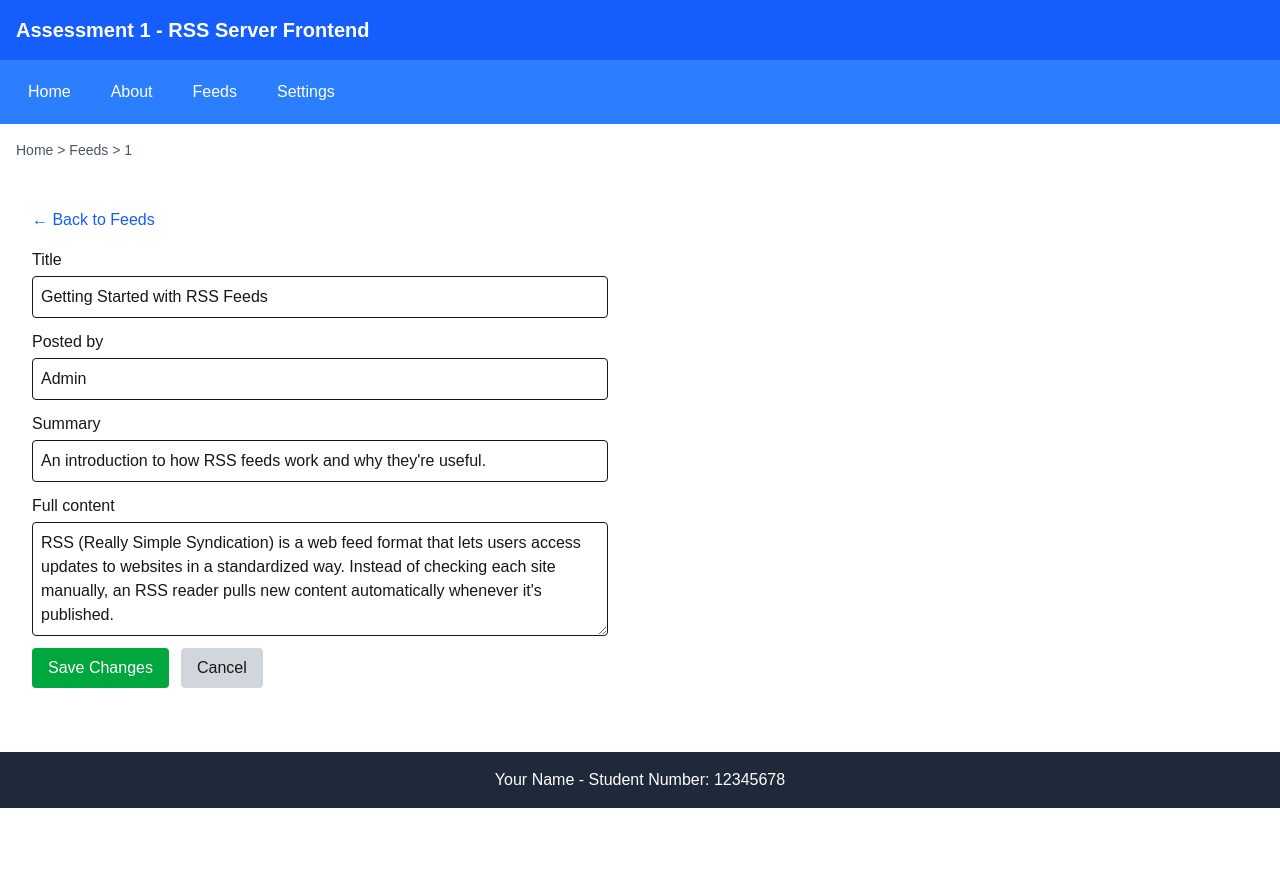
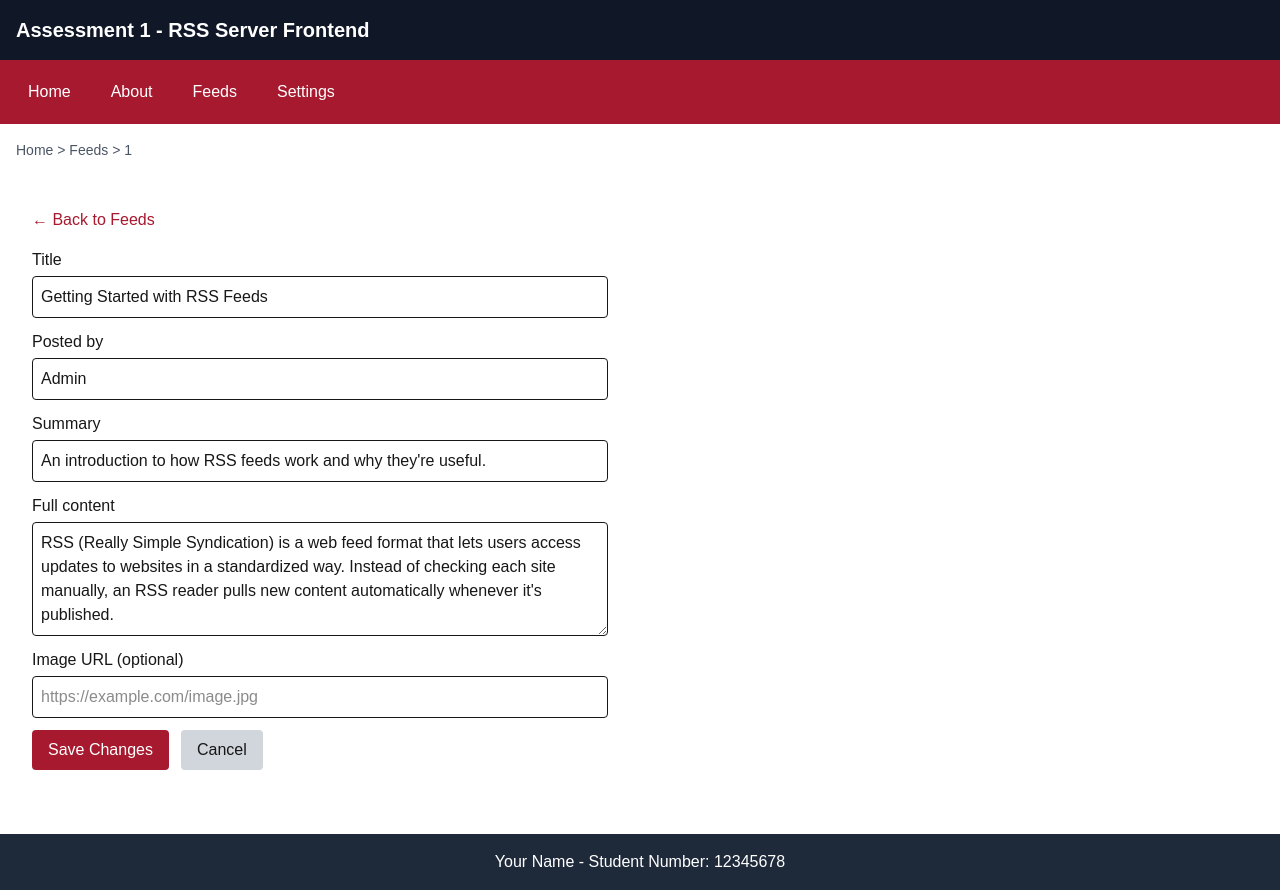
Before and after one commit to Iremesum/rss-lms-frontend, a Next.js app: page /feeds/1 in a window 1280 px wide. Both pictures are taken after a click on the button "Edit Announcement". Before the commit the page ends 808 px from the top, so only its background shows below. Built offline with nearby package versions, Linux system fonts and the light colour scheme.

Commit message:
Add image URL loader for posts and update colour scheme (La Trobe red and dark header)

```diff
--- a/app/components/Header.tsx
+++ b/app/components/Header.tsx
@@ -3,7 +3,7 @@
 
 export default function Header() {
   return (
-    <header className="bg-blue-600 text-white p-4">
+    <header className="bg-gray-900 text-white p-4">
       <h1 className="text-xl font-bold">Assessment 1 - RSS Server Frontend</h1>
     </header>
   );
--- a/app/components/Navbar.tsx
+++ b/app/components/Navbar.tsx
@@ -8,10 +8,10 @@ export default function Navbar() {
   const [isOpen, setIsOpen] = useState(false);
 
   // Shared styling for nav links - includes a hover highlight effect
-  const linkClasses = "px-3 py-1 rounded transition-colors duration-200 hover:bg-blue-700 hover:text-white";
+  const linkClasses = "px-3 py-1 rounded transition-colors duration-200 hover:bg-[#7d1220] hover:text-white";
 
   return (
-    <nav className="bg-blue-500 text-white p-4 relative">
+    <nav className="bg-[#A6192E] text-white p-4 relative">
       <div className="flex justify-between items-center">
         {/* Full navigation links - only visible on larger screens (sm breakpoint and up) */}
         <div className="hidden sm:flex gap-4">
--- a/app/data/postsStore.tsx
+++ b/app/data/postsStore.tsx
@@ -12,6 +12,7 @@ export type Post = {
   author: string;
   summary: string;
   content: string;
+  imageUrl?: string;
 };
 
 const STORAGE_KEY = "lms_posts"; // The key used to store posts in localStorage
--- a/app/feeds/[id]/page.tsx
+++ b/app/feeds/[id]/page.tsx
@@ -23,6 +23,7 @@ export default function PostPage() {
   const [editAuthor, setEditAuthor] = useState("");
   const [editSummary, setEditSummary] = useState("");
   const [editContent, setEditContent] = useState("");
+  const [editImageUrl, setEditImageUrl] = useState("");
 
   // Runs when the page loads, or if the id in the URL changes
   useEffect(() => {
@@ -33,9 +34,10 @@ export default function PostPage() {
     // Pre-fill the edit form fields with this post's current data
     if (found) {
       setEditTitle(found.title);
-      setEditAuthor(found.author || ""); // fallback to "" in case older saved data is missing this field
+      setEditAuthor(found.author || "");
       setEditSummary(found.summary);
       setEditContent(found.content);
+      setEditImageUrl(found.imageUrl || "");
     }
   }, [params.id]);
 
@@ -57,14 +59,28 @@ export default function PostPage() {
     // Find this post inside the full list and replace it with the updated version
     const updatedPosts = allPosts.map((p) =>
       p.id === post.id
-        ? { ...p, title: editTitle, author: editAuthor, summary: editSummary, content: editContent }
+        ? {
+            ...p,
+            title: editTitle,
+            author: editAuthor,
+            summary: editSummary,
+            content: editContent,
+            imageUrl: editImageUrl.trim() || undefined,
+          }
         : p
     );
 
     savePosts(updatedPosts); // Save the updated list to localStorage
 
     // Update what's shown on screen immediately, without needing a refresh
-    setPost({ ...post, title: editTitle, author: editAuthor, summary: editSummary, content: editContent });
+    setPost({
+      ...post,
+      title: editTitle,
+      author: editAuthor,
+      summary: editSummary,
+      content: editContent,
+      imageUrl: editImageUrl.trim() || undefined,
+    });
     setIsEditing(false);
   };
 
@@ -81,7 +97,7 @@ export default function PostPage() {
 
   return (
     <div className="p-8">
-      <Link href="/feeds" className="text-blue-600 mb-4 inline-block">
+      <Link href="/feeds" className="text-[#A6192E] mb-4 inline-block">
         ← Back to Feeds
       </Link>
 
@@ -92,17 +108,26 @@ export default function PostPage() {
           <p className="text-sm text-gray-500 mb-4">
             {post.date} · Posted by {post.author}
           </p>
+
+          {post.imageUrl && (
+            <img
+              src={post.imageUrl}
+              alt={post.title}
+              className="w-full max-w-2xl rounded mb-4"
+            />
+          )}
+
           <p className="mb-4">{post.content}</p>
           <div className="flex gap-3">
             <button
               onClick={() => setIsEditing(true)}
-              className="px-4 py-2 rounded bg-blue-600 text-white hover:bg-blue-700 transition-colors"
+              className="px-4 py-2 rounded bg-[#A6192E] text-white hover:bg-[#7d1220] transition-colors"
             >
               Edit Announcement
             </button>
             <button
               onClick={handleDelete}
-              className="px-4 py-2 rounded bg-red-600 text-white hover:bg-red-700 transition-colors"
+              className="px-4 py-2 rounded bg-gray-900 text-white hover:bg-gray-700 transition-colors"
             >
               Delete Announcement
             </button>
@@ -154,10 +179,21 @@ export default function PostPage() {
             />
           </label>
 
+          <label className="flex flex-col gap-1">
+            Image URL (optional)
+            <input
+              type="url"
+              value={editImageUrl}
+              onChange={(e) => setEditImageUrl(e.target.value)}
+              placeholder="https://example.com/image.jpg"
+              className="border rounded p-2"
+            />
+          </label>
+
           <div className="flex gap-3">
             <button
               type="submit"
-              className="px-4 py-2 rounded bg-green-600 text-white hover:bg-green-700 transition-colors"
+              className="px-4 py-2 rounded bg-[#A6192E] text-white hover:bg-[#7d1220] transition-colors"
             >
               Save Changes
             </button>
--- a/app/feeds/page.tsx
+++ b/app/feeds/page.tsx
@@ -23,6 +23,7 @@ export default function Feeds() {
   const [newAuthor, setNewAuthor] = useState("");
   const [newSummary, setNewSummary] = useState("");
   const [newContent, setNewContent] = useState("");
+  const [newImageUrl, setNewImageUrl] = useState("");
 
   // Load posts once when the page first loads (from localStorage, via getAllPosts)
   useEffect(() => {
@@ -57,6 +58,7 @@ export default function Feeds() {
       author: newAuthor,
       summary: newSummary,
       content: newContent,
+      imageUrl: newImageUrl.trim() || undefined, // only save if the user actually entered something
   };
 
     // Add the new post to the top of the list
@@ -70,6 +72,7 @@ export default function Feeds() {
     setNewSummary("");
     setNewContent("");
     setShowForm(false);
+    setNewImageUrl("");
   };
 
   return (
@@ -89,7 +92,7 @@ export default function Feeds() {
         {/* Toggles the create-post form open/closed */}
         <button
           onClick={() => setShowForm(!showForm)}
-        className="mt-6 mb-6 px-4 py-2 rounded bg-green-600 text-white hover:bg-green-700 transition-colors block"
+          className="mt-6 mb-6 px-4 py-2 rounded bg-gray-900 text-white hover:bg-gray-700 transition-colors block"
         >
           {showForm ? "Cancel" : "+ New Announcement"}
         </button>
@@ -145,9 +148,20 @@ export default function Feeds() {
             />
           </label>
 
+          <label className="flex flex-col gap-1">
+            Image URL (optional)
+            <input
+              type="url"
+              value={newImageUrl}
+              onChange={(e) => setNewImageUrl(e.target.value)}
+              placeholder="https://example.com/image.jpg"
+              className="border rounded p-2"
+            />
+          </label>
+
           <button
             type="submit"
-            className="px-4 py-2 rounded bg-blue-600 text-white hover:bg-blue-700 transition-colors self-start"
+            className="px-4 py-2 rounded bg-[#A6192E] text-white hover:bg-[#7d1220] transition-colors self-start"
           >
             Publish Announcement
           </button>
@@ -172,6 +186,15 @@ export default function Feeds() {
               <p className="text-sm text-gray-500">
                 {post.date} · Posted by {post.author}
               </p>
+
+              {post.imageUrl && (
+                <img
+                  src={post.imageUrl}
+                  alt={post.title}
+                  className="w-full h-40 object-cover rounded mt-2"
+                />
+              )}
+
               <p className="mt-2">{post.summary}</p>
 
               {/* Full content only shows when this post is expanded - the hide/show behaviour */}
@@ -183,12 +206,12 @@ export default function Feeds() {
                 <button
                   onClick={() => toggleExpand(post.id)}
                   aria-expanded={isExpanded} // Tells screen readers if content is currently shown
-                  className="text-blue-600 underline"
+                  className="text-[#A6192E] underline"
                 >
                   {isExpanded ? "Show less ▲" : "Show more ▼"}
                 </button>
                 {/* Links to this post's own dedicated page, using its id in the URL */}
-                <Link href={`/feeds/${post.id}`} className="text-blue-600">
+                <Link href={`/feeds/${post.id}`} className="text-[#A6192E]">
                   Full page →
                 </Link>
               </div>
--- a/app/settings/page.tsx
+++ b/app/settings/page.tsx
@@ -12,7 +12,7 @@ export default function Settings() {
       <p className="mb-4">Current theme: {theme}</p>
       <button
         onClick={toggleTheme}
-        className="px-4 py-2 rounded bg-blue-600 text-white hover:bg-blue-700"
+        className="px-4 py-2 rounded bg-[#A6192E] text-white hover:bg-[#7d1220]"
       >
         Switch to {theme === "light" ? "Dark" : "Light"} Mode
       </button>
```
Lines whose indentation alone changed are shown as unchanged.
